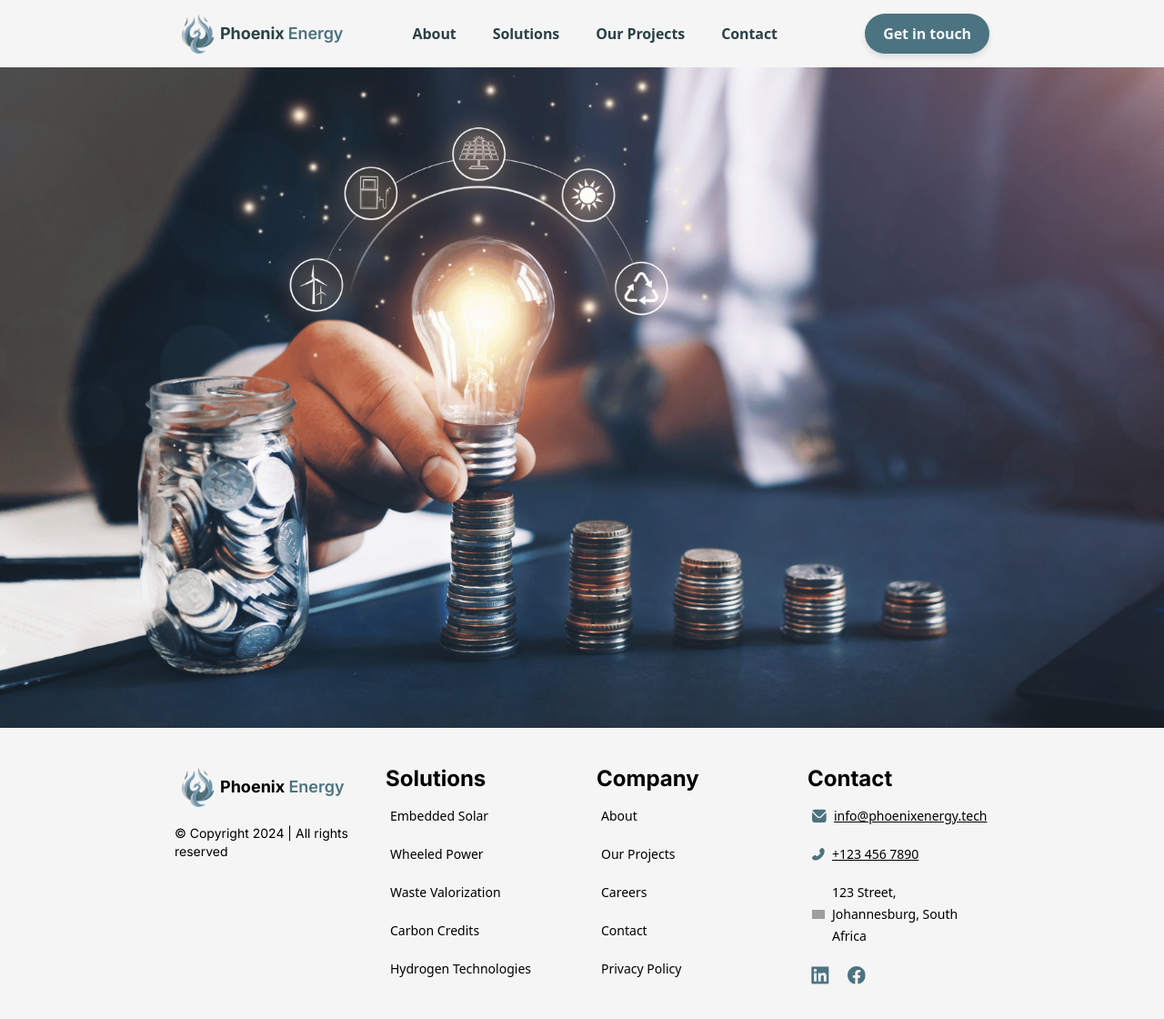
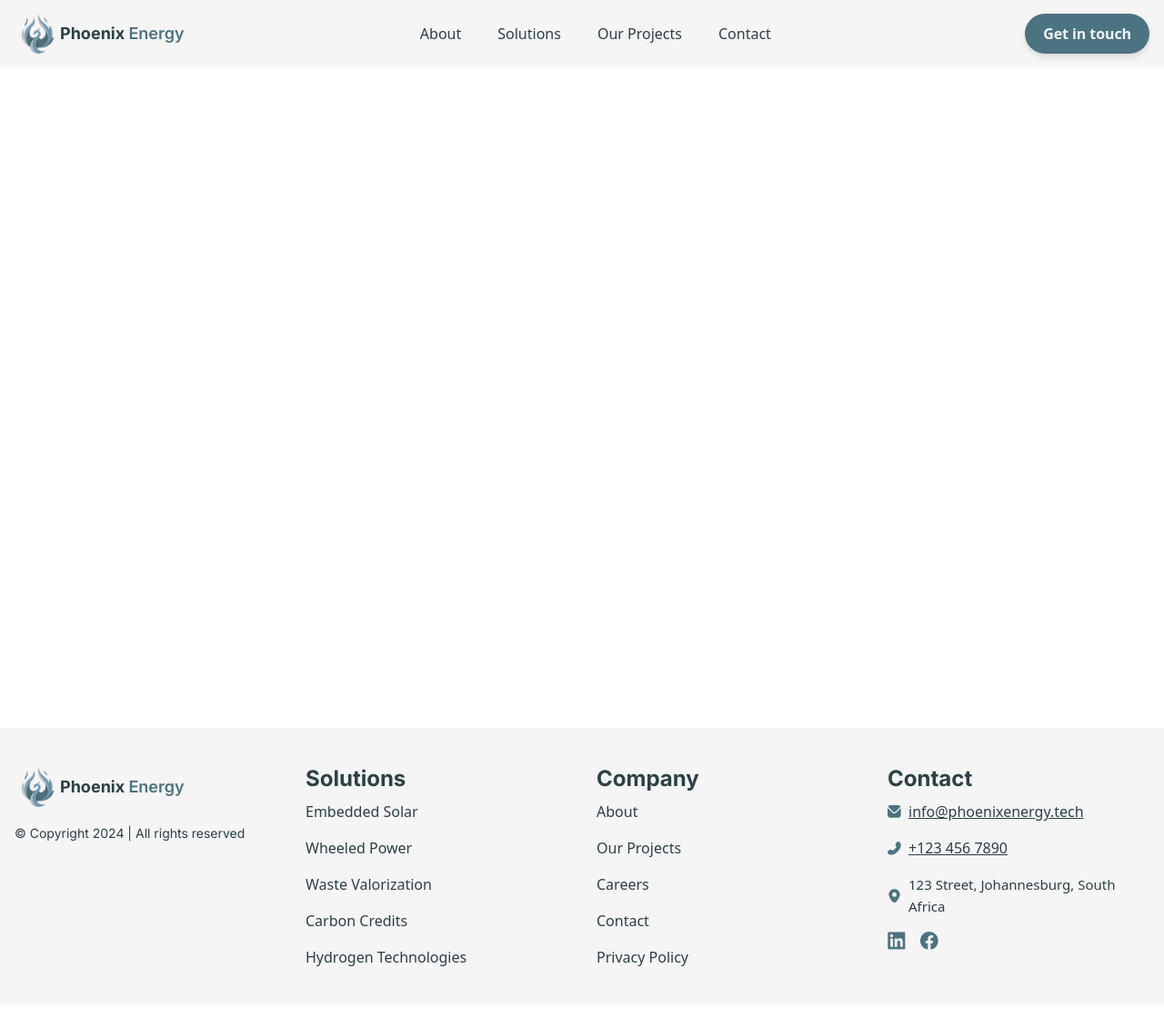
Before and after one commit to RicardoDS7/phoenix-energy-website-2, a Next.js app in the folder website/: page / in a window 1280 px wide. Shown: the whole page at 91% size. Built offline with nearby package versions, Linux system fonts and the light colour scheme; grey boxes are pictures that could not be loaded.

Commit message:
Updates to NavBar

```diff
--- a/website/src/app/components/Footer.tsx
+++ b/website/src/app/components/Footer.tsx
@@ -9,7 +9,7 @@ const Footer = () => {
 
     const pathname = usePathname(); // Get current route
     const solutionsItems = NAV_LINKS.find(item => item.name === 'Solutions');
-
+    const basePath = process.env.NEXT_PUBLIC_BASE_PATH || "";
 
 
     // Type `solutionItems` as `SubMenu[]` or `undefined` if `solutionsItem` is not found
@@ -17,9 +17,10 @@ const Footer = () => {
 
 
     return (
-        <div className="flex flex-col md:flex-row items-center md:items-start w-full py-10 px-4 md:px-6 lg:px-12 xl:px-48 gap-8 bg-antiflashWhite">
+        <section className='bg-antiflashWhite text-charcoal overflow-hidden'>
+            <div className="flex flex-col md:flex-row flex-wrap items-center md:items-start w-full py-10 px-4 max-w-[1400px] mx-auto gap-8">
 
-            <div className='flex-2 md:w-1/4 w-full min-w-[150px] text-center md:text-left'>
+                <div className='flex-1 md:w-1/4 w-full min-w-[150px] text-center md:text-left'>
                     <Link href={HOME_PAGE} className='flex items-center justify-center md:justify-start'>
                         <Image src="/logo.png" alt="phoenix-energy-logo" width={50} height={50}/>
                         <h1 className='font-inter font-bold text-lg'>Phoenix <span className='text-paynesGray font-semibold'>Energy</span></h1>
@@ -27,9 +28,9 @@ const Footer = () => {
                     <p className='mt-4 font-inter text-sm'>© Copyright 2024 | All rights reserved</p>
                 </div>
 
-            <div className='flex-2 md:w-1/4 w-full min-w-[150px]'>
+                <div className='flex-1 md:w-1/4 w-full min-w-[150px]'>
                     <h4>Solutions</h4>
-                <ul className="space-y-2 mt-2">
+                    <ul className="space-y-4 mt-2">
                         {solutionFoot.map((item) => (
                             <li key={item.name}
                             className={`mr-5 footer-item ${pathname.startsWith(item.path) ? 'active' : ''}`}>
@@ -41,9 +42,9 @@ const Footer = () => {
                     </ul>
                 </div>
 
-            <div className='flex-2 md:w-1/4 w-full min-w-[150px]'>
+                <div className='flex-1 md:w-1/4 w-full min-w-[150px]'>
                     <h4>Company</h4>
-                <ul className="space-y-2 mt-2">
+                    <ul className="space-y-4 mt-2">
                         {COMPANY_LINKS.map((companyItem) => (
                             <li key={companyItem.name}
                             className={`mr-5 footer-item ${pathname.startsWith(companyItem.path) ? 'active' : ''}`}>
@@ -55,38 +56,40 @@ const Footer = () => {
                     </ul>
                 </div>
 
-            <div className='flex-2 md:w-1/4 w-full min-w-[150px]'>
+                <div className='flex-1 md:w-1/4 w-full min-w-[150px]'>
                     <h4>Contact</h4>
-                <ul className="space-y-2 mt-2">
-                    <li className={`footer-item flex`}>
-                        <Image className={'object-fill mr-2'} src={'/icons/email.svg'} alt={`email icon`} width={16} height={16} />
-                        <Link className={'underline'} href={`mailto:${CONTACT_EMAIL}`}>
-                                {CONTACT_EMAIL}
+                    <ul className="space-y-4 mt-2">
+                        <li className="footer-item flex">
+                            <Image className="object-fill mr-2" src={`${basePath}/icons/email.svg`} alt="email icon" width={15} height={15} />
+                            <Link className="underline" href={`mailto:${CONTACT_EMAIL}`}>
+                                <span className="break-all whitespace-normal">{CONTACT_EMAIL}</span>
                             </Link>
                         </li>
                         <li className={`mr-5 footer-item flex items-center`}>
-                        <Image className={'object-fill mr-2'} src={'/icons/phone.svg'} alt={`phone icon`} width={14} height={14} />
-                        <Link className={'underline'} href={`tel:${CONTACT_EMAIL}`}>
+                            <Image className={'object-fill mr-2'} src={`${basePath}/icons/phone.svg`} alt={`phone icon`} width={15} height={15} />
+                            <Link className={'underline '} href={`tel:${CONTACT_EMAIL}`}>
                                 {PHONE_NUMBER}
                             </Link>
                         </li>
-                    <li className={`mr-5 footer-item flex items-center`}>
-                        <Image className={'object-fill mr-2'} src={'/icons/address.svg'} alt={`address icon`} width={14} height={14} />
+                        <li className={`mr-5  flex items-center`}>
+                            <Image className={'object-fill mr-2'} src={`${basePath}/icons/address.png`} alt={`address icon`} width={15} height={15} />
                             {ADDRESS}
                         </li>
-                    <ul className='flex space-x-3 mt-4'>
+                        <li className={`mr-5  flex items-center`}>
+                            <ul className='flex space-x-4'>
                                 {SOCIAL_PROFILES.map((socialItem) => (
-                            <li key={socialItem.account}
-                            className={`px-1 mt-2`}>
+                                    <li key={socialItem.account}>
                                         <Link href={socialItem.path} target='_blank' rel='noopener noreferrer'>
-                                    <Image className={'object-fill'} src={socialItem.icon} alt={`${socialItem.account} profile`} width={20} height={20} />
+                                            <Image className={'object-fill'} src={`${basePath}${socialItem.icon}`} alt={`${socialItem.account} profile`} width={20} height={20} />
                                         </Link>
                                 </li>
                                 ))}
                             </ul>
+                        </li>
                     </ul>
                 </div>
             </div>
+        </section>
     )
 }
 
--- a/website/src/app/components/NavBar.tsx
+++ b/website/src/app/components/NavBar.tsx
@@ -55,73 +55,105 @@ const NavBar = () => {
       }, [isSubMenuOpen]);
 
     return (
-        <nav className='fixed top-0 flex items-center w-full justify-evenly py-3 px-2 md:px-6 lg:px-12 xl:px-48 nav-bar z-20 bg-antiflashWhite backdrop-blur-lg'>
-            <Link href={HOME_PAGE} className='flex items-center z-30'>
+        <section className='fixed w-full bg-antiflashWhite z-50'>
+            <div className='max-w-[1400px] mx-auto bg-antiflashWhite'>
+                <nav className='flex justify-between items-center w-full py-3 px-4 bg-antiflashWhite'>
+                    <Link href={HOME_PAGE} className='flex items-center'>
                         <Image src={`${basePath}/logo.png`} alt="phoenix-energy-logo" width={50} height={50}/>
-                <h1 className='font-inter font-bold text-lg'>Phoenix <span className='text-paynesGray font-semibold'>Energy</span></h1>
+                        <h1 className='font-inter font-bold text-lg text-charcoal'>Phoenix <span className='text-paynesGray font-semibold'>Energy</span></h1>
                     </Link>
 
                     {/* Desktop Menu */}
-            <ul className='list-none lg:flex hidden justify-center items-center flex-1'>
+                    <ul className='list-none lg:flex hidden justify-center items-center'>
                         {NAV_LINKS.map((mainItem,index) => (
-                    <li key={`${mainItem.name}-menu`}
-                        className={`mr-5 nav-item ${pathname.startsWith(mainItem.path) ? 'active' : ''}`}
+                        <li
+                            key={`${mainItem.name}-menu`}
+                            className={`relative mr-5 font-medium nav-item ${pathname.startsWith(mainItem.path) ? 'active' : ''}`}
                             onMouseEnter={() => setHoveredItem(index)}
-                        onMouseLeave={() => setHoveredItem(null)}>
+                            onMouseLeave={() => setHoveredItem(null)}
+                          >
                             <Link href={mainItem.path}>
                               {mainItem.name}
                             </Link>
 
                             {hoveredItem === index && mainItem.subMenu.length > 0 && (
-                        <div className='absolute w-full -left-1'>
-                            <div className="z-20 mt-4 rounded-lg transform -translate-x-44 grid grid-cols-2 gap-0 min-w-[450px] bg-white shadow-xl">
-                                <div className="rounded-lg p-4 bg-white">
-                                    <p className='text-charcoal text-center text-sm'>Maximize Savings</p>
-                                    <hr className="mt-2 h-[2px] bg-atomicTangerine border-none" />
-                                    <ul>
-                                        {mainItem.subMenu.map((saveItem) => (
+                              <div className="absolute w-full -left-1 z-50"> {/* Increased z-index to 50 */}
+                                <div className="z-50 mt-4 rounded-3xl transform -translate-x-44 grid grid-cols-2 gap-0 min-w-[450px] bg-white shadow-xl">
+                                  <div className="rounded-3xl p-6 bg-white">
+                                    <p className="text-charcoal text-center text-sm">Maximize Savings</p>
+                                    <hr className="mt-2 h-[2px] bg-powderBlue border-none" />
+                                    <ul className='space-y-6'>
+                                      {mainItem.subMenu.map(
+                                        (saveItem) =>
                                           saveItem.category === 'save' && (
-                                            <li key={`${saveItem.name}-save`}
+                                            <li
+                                              key={`${saveItem.name}-save`}
                                               onMouseEnter={() => setSubHoveredItem(saveItem.name)}
                                               onMouseLeave={() => setSubHoveredItem(null)}
-                                            className={`mt-4 font-normal flex items-center text-[14px]`}>
-                                                <Image className={'object-fill mr-2'} src={saveItem.icon} alt={`${saveItem.name} menu icon`} width={16} height={16} />
-                                                <Link href={saveItem.path}
-                                                    className={`justify-normal text-sm ${subHoveredItem === saveItem.name? 'font-semibold text-atomicTangerine' : ''}`}
-                                                    onClick={() => handleSubItemClick(saveItem)}>
+                                              className={`mt-4 font-normal flex items-center text-sm`}
+                                            >
+                                              <Image
+                                                className={'object-fill mr-2'}
+                                                src={saveItem.icon}
+                                                alt={`${saveItem.name} menu icon`}
+                                                width={16}
+                                                height={16}
+                                              />
+                                              <Link
+                                                href={saveItem.path}
+                                                className={`justify-normal text-sm ${
+                                                  subHoveredItem === saveItem.name
+                                                    ? 'font-semibold text-atomicTangerine'
+                                                    : ''
+                                                }`}
+                                                onClick={() => handleSubItemClick(saveItem)}
+                                              >
                                                 {saveItem.name}
                                               </Link>
                                             </li>
                                           )
-                                        ))}
+                                      )}
                                     </ul>
                                   </div>
-                                <div className="p-4 rounded-lg bg-white">
-                                    <p className='text-charcoal text-center text-sm'>Increase Revenue</p>
-                                    <hr className="mt-2 h-[2px] bg-atomicTangerine border-none" />
-                                    <ul>
-                                        {mainItem.subMenu.map((earnItem) => (
+                                  <div className="p-6 rounded-3xl bg-white">
+                                    <p className="text-charcoal text-center text-sm">Increase Revenue</p>
+                                    <hr className="mt-2 h-[2px] bg-powderBlue border-none" />
+                                    <ul className='space-y-6'>
+                                      {mainItem.subMenu.map(
+                                        (earnItem) =>
                                           earnItem.category === 'earn' && (
-                                                <li key={`${earnItem.name}-submenu`}
+                                            <li
+                                              key={`${earnItem.name}-submenu`}
                                               onMouseEnter={() => setSubHoveredItem(earnItem.name)}
                                               onMouseLeave={() => setSubHoveredItem(null)}
-                                                className={`mt-4 font-normal flex items-center text-sm`}>
-                                                    <Image className={'object-fill mr-2'} src={earnItem.icon} alt={`${earnItem.name} menu icon`} width={16} height={16} />
-                                                    <Link href={earnItem.path}
-                                                        className={`justify-normal text-sm ${subHoveredItem === earnItem.name? 'font-semibold text-atomicTangerine' : ''}`}
-                                                        onClick={() => handleSubItemClick(earnItem)}>
+                                              className={`mt-4 font-normal flex items-center text-sm`}
+                                            >
+                                              <Image
+                                                className={'object-fill mr-2'}
+                                                src={earnItem.icon}
+                                                alt={`${earnItem.name} menu icon`}
+                                                width={16}
+                                                height={16}
+                                              />
+                                              <Link
+                                                href={earnItem.path}
+                                                className={`justify-normal text-sm ${
+                                                  subHoveredItem === earnItem.name
+                                                    ? 'font-semibold text-atomicTangerine'
+                                                    : ''
+                                                }`}
+                                                onClick={() => handleSubItemClick(earnItem)}
+                                              >
                                                 {earnItem.name}
                                               </Link>
                                             </li>
                                           )
-                                            ))}
+                                      )}
                                     </ul>
                                   </div>
                                 </div>
                               </div>
                             )}
-
-
                           </li>
 
                         ))}
@@ -130,6 +162,7 @@ const NavBar = () => {
                     <div className='hidden lg:block'>
                     < GetInTouchButton />
                     </div>
+
                 {/* Mobile Menu */}
                 <div className='lg:hidden flex flex-1 justify-end items-center mr-4 z-20'>
                     <div className='z-20'>
@@ -179,6 +212,8 @@ const NavBar = () => {
 
                 </div>
                 </nav>
+            </div>
+        </section>
     )
 }
 
--- a/website/src/app/page.tsx
+++ b/website/src/app/page.tsx
@@ -1,9 +1,9 @@
-import Image from 'next/image';
+
 
 const HomePage = () => {
   return (
     <div className='w-full overflow-hidden h-screen z-0'>
-      <Image src='/images/home_page_banner.png' alt="Banner Image" layout="fill" objectFit="cover" quality={100} priority />
+
     </div>
   );
 };
--- a/website/src/app/projects/page.tsx
+++ b/website/src/app/projects/page.tsx
@@ -14,7 +14,7 @@ const Projects = () => {
         <section className='flex max-w-[1400px] pb-14 mx-auto px-4 pt-28 justify-center items-center'>
           <div className="flex flex-col text-center  items-center justify-center space-y-6">
             <h1 className="text-charcoal uppercase font-extrabold">Our <span className="text-paynesGray">Projects</span></h1>
-            <p className="mt-4 text-paynesGray max-w-[1000px]">Founded in 2024, Phoenix Energy was created to make renewable energy both accessible and transformative across Africa. We set ourselves apart by providing bespoke, turnkey solutions that go beyond conventional energy savings. Our approach gives businesses a comprehensive roadmap and an array of renewable energy solutions designed not only to drive them toward Net Zero Carbon Emissions but also to enhance efficiency and unlock new revenue streams. For us, it&apos;s not just about saving—it&apos;s about empowering businesses to earn, grow, and thrive sustainably. </p>
+            <p className="mt-4 text-paynesGray max-w-[1000px]">From embedded solar and battery storage to wheeled power, waste valorization, hydrogen injection, and carbon credits, we empower businesses across all industries to earn, save, and thrive. Our tailored renewable energy projects drive real growth and lasting impact, transforming energy into a strategic advantage.</p>
           </div>
         </section>
 
--- a/website/src/app/styles/globals.css
+++ b/website/src/app/styles/globals.css
@@ -125,14 +125,6 @@ link-small {
   appearance: none;
 }
 
-.nav-bar {
-  font-size: 1.125rem;              /* Font size 16px for larger screens */
-  line-height: 1.75rem;              /* Line height 26px for small screens */
-  letter-spacing: -0.005em;       /* Letter spacing -0.5% */
-  font-weight: 600;
-  @apply text-charcoal;
-}
-
 .get-in-touch-button {
   font-size: 1rem;                /* Font size for large screens */
   display: flex;
@@ -238,8 +230,8 @@ link-small {
 
 .nav-item {
   position: relative;
-  font-size: 1rem;
-  line-height: 1.5rem;
+  @apply text-base;
+  @apply text-charcoal;
   text-decoration: none; /* No default underline */
   padding: 10px;
 }
@@ -271,10 +263,8 @@ link-small {
 
 .footer-item {
   position: relative;
-  font-size: 14px;
-  line-height: 24px;
+  @apply text-base;
   text-decoration: none; /* No default underline */
-  padding: 5px;
 
 }
 
```
Lines whose indentation alone changed are shown as unchanged.
